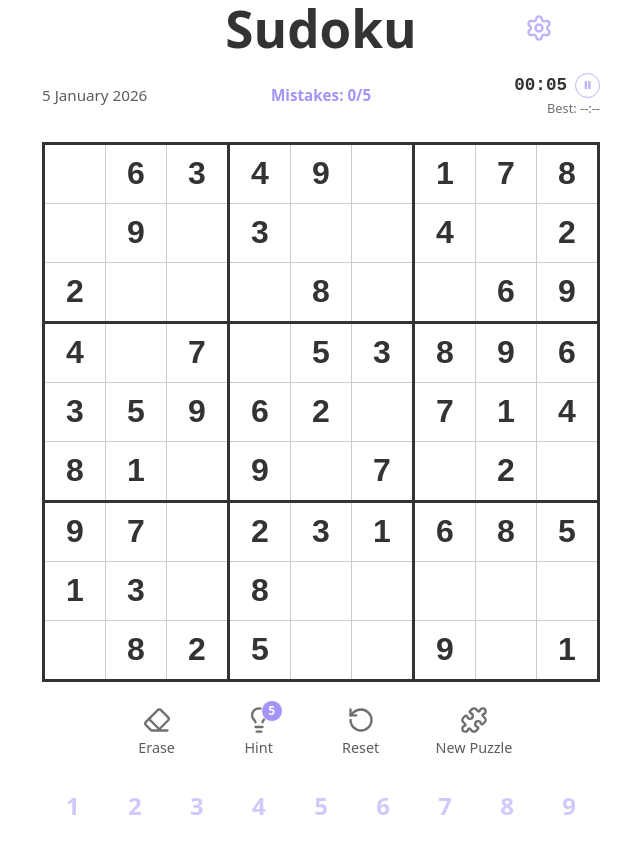
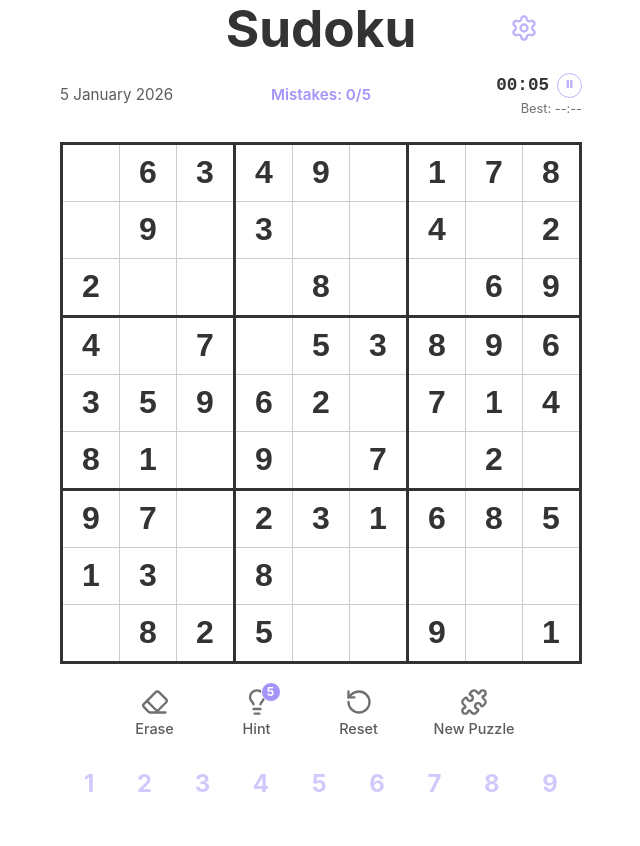
Before and after one commit to PikGames/Sudoku, a React app: page / in a window 1280 px wide. Shown: the whole page, without its empty margins (319-959 px from the left). After the commit the page ends 822 px from the top, so only its background shows below. Built offline with nearby package versions, Linux system fonts and the light colour scheme; the HTML template or start-up script is replaced by a standard one.

Commit message:
refact: Testing on ios devices

```diff
--- a/src/App.css
+++ b/src/App.css
@@ -1,3 +1,7 @@
+* {
+  box-sizing: border-box;
+}
+
 :root {
   --primary: rgb(162, 148, 249);
   --bg-color: #ffffff;
@@ -10,6 +14,8 @@
   --bg-highlight: rgb(229, 217, 242);
   --area-highlight: rgb(245, 239, 255);
   --same-value: rgb(205, 193, 255);
+
+  --bg-wrong: rgba(239, 68, 68, 0.25);
 }
 
 body.dark {
@@ -25,12 +31,21 @@ body.dark {
   --bg-highlight: rgba(162, 148, 249, 0.5);
   --area-highlight: rgba(162, 148, 249, 0.15);
   --same-value: rgba(162, 148, 249, 0.3);
+
+  --bg-wrong: rgba(239, 68, 68, 0.4);
 }
 
 body {
   background-color: var(--bg-color);
   color: var(--text-color);
   transition: background-color 0.3s ease, color 0.3s ease;
+  font-family: -apple-system, BlinkMacSystemFont, "Segoe UI", Roboto, Helvetica, Arial, sans-serif;
+  user-select: none;
+  -webkit-user-select: none;
+  touch-action: manipulation;
+  overflow-x: hidden;
+  margin: 0;
+  padding-bottom: env(safe-area-inset-bottom);
 }
 
 .container {
@@ -85,6 +100,11 @@ input {
   color: var(--primary);
   cursor: pointer;
   font-weight: 500;
+  -webkit-appearance: none;
+  appearance: none;
+  border-radius: 0;
+  padding: 0;
+  margin: 0;
 }
 
 input:read-only {
@@ -122,11 +142,11 @@ input:focus {
 }
 
 .conflict {
-  background-color: #fca5a5 !important;
+  background-color: var(--bg-wrong) !important;
 }
 
 .incorrect {
-  background-color: #fecaca !important;
+  background-color: var(--bg-wrong) !important;
 }
 
 .text-incorrect {
@@ -134,8 +154,8 @@ input:focus {
 }
 
 .prefilled-conflict {
-  color: red !important;
-  background-color: #fca5a5 !important;
+  color: #ff4d4d !important;
+  background-color: var(--bg-wrong) !important;
 }
 
 /* Dark Mode Overrides for Highlights */
@@ -147,12 +167,6 @@ body.dark input {
 body.dark input:read-only {
   color: var(--text-color);
   /* Keep prefilled numbers default text color */
-}
-
-body.dark .conflict,
-body.dark .incorrect,
-body.dark .prefilled-conflict {
-  background-color: #ef4444 !important;
 }
 
 .status {
@@ -209,6 +223,8 @@ body.dark .prefilled-conflict {
   justify-content: center;
   align-items: center;
   padding: 0.5rem;
+  -webkit-tap-highlight-color: transparent;
+  flex-shrink: 0;
 }
 
 .number-btn:hover {
@@ -523,6 +539,8 @@ body.dark .settings-popup {
   color: var(--text-color);
   transition: opacity 0.2s;
   min-width: 70px;
+  -webkit-tap-highlight-color: transparent;
+  flex-shrink: 0;
 }
 
 .btn-icon-control:disabled {
@@ -613,8 +631,11 @@ body.dark .badge {
 
   .container {
     padding: 0.3rem;
-    max-width: 100%;
-    overflow-x: auto;
+    max-width: 100vw;
+    overflow-x: hidden;
+    display: flex;
+    flex-direction: column;
+    align-items: center;
   }
 
   .table {
@@ -624,8 +645,8 @@ body.dark .badge {
   }
 
   input {
-    width: 2.1rem;
-    height: 2.1rem;
+    width: 2.05rem;
+    height: 2.05rem;
     font-size: 0.95rem;
   }
 
@@ -670,22 +691,23 @@ body.dark .badge {
   }
 
   .action-buttons {
-    gap: 0.8rem;
+    gap: 0.5rem;
     margin-top: 0.8rem;
+    justify-content: space-around;
   }
 
   .btn-icon-control {
-    min-width: 65px;
-    padding: 8px;
+    min-width: 55px;
+    padding: 4px;
   }
 
   .icon-wrapper svg {
-    width: 26px;
-    height: 26px;
+    width: 22px;
+    height: 22px;
   }
 
   .label {
-    font-size: 0.8rem;
+    font-size: 0.75rem;
   }
 
   .badge {
```
